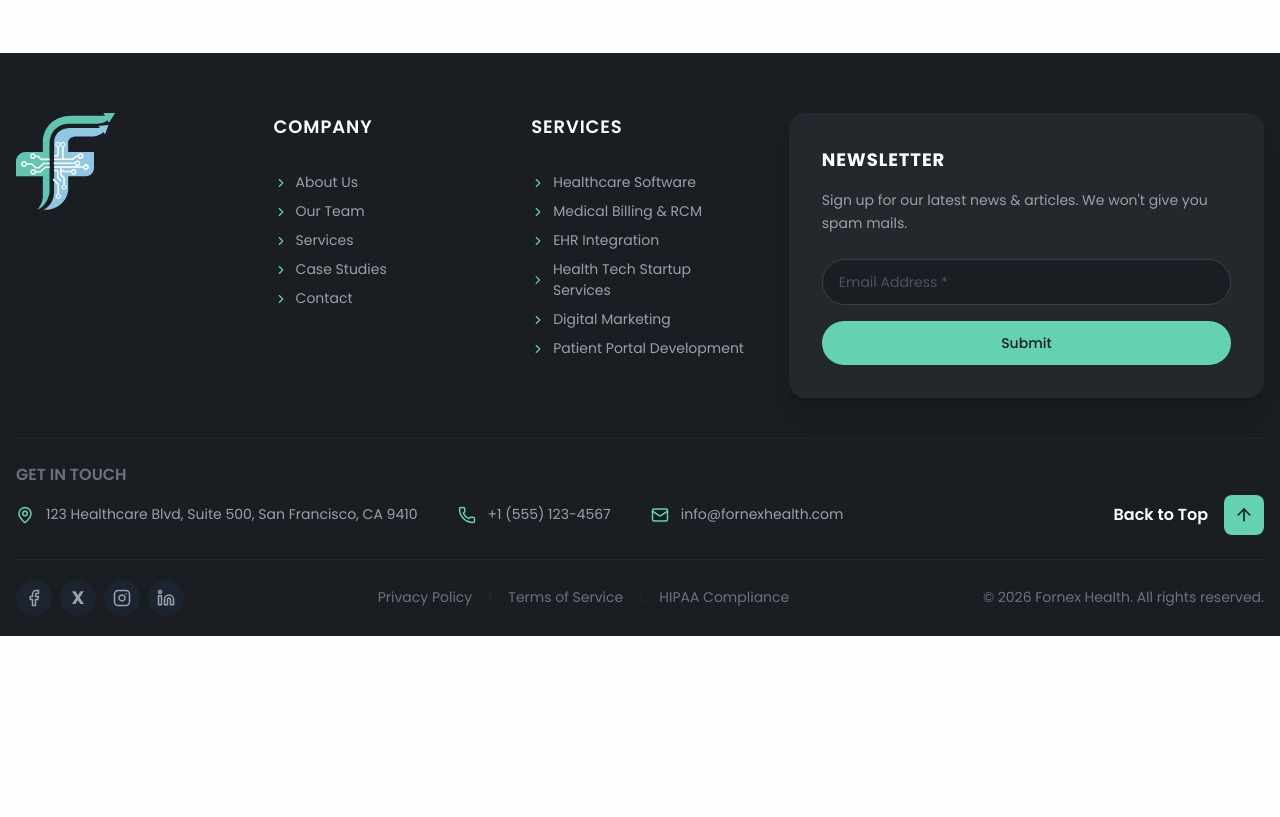
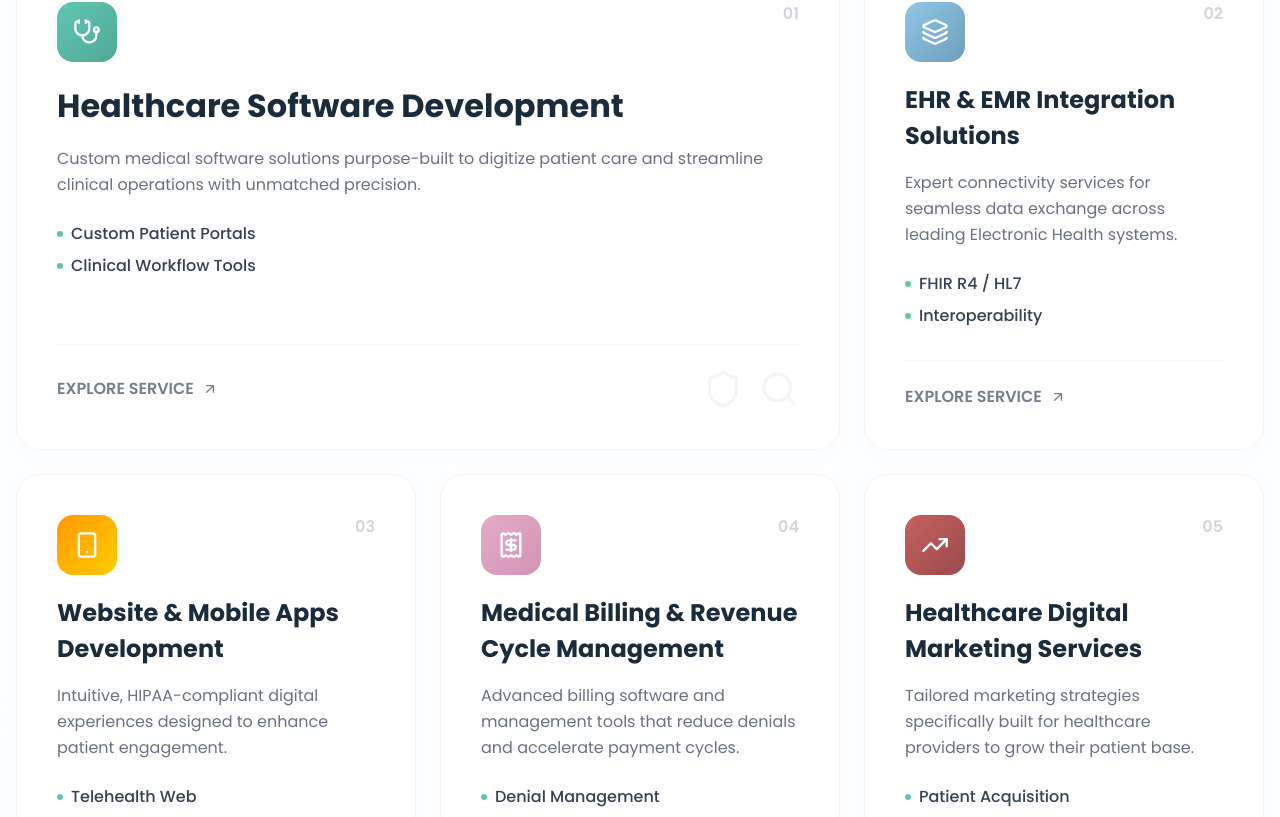
Before and after one commit to pawancreativebuffer/fornex, a Next.js app: page /services in a window 1280 px wide. Shown: the part 1463-2280 px from the top of the page. Before the commit the page ends 2099 px from the top, so only its background shows below. Built offline with nearby package versions, Linux system fonts and the light colour scheme.

Commit message:
add cards

```diff
--- a/component/sections/ServicesAll.tsx
+++ b/component/sections/ServicesAll.tsx
@@ -1,22 +1,73 @@
 'use client';
 
-import { ArrowRight } from 'lucide-react';
+import {
+    Stethoscope,
+    Layers,
+    Smartphone,
+    Receipt,
+    TrendingUp,
+    ArrowUpRight,
+    Search,
+    Shield
+} from 'lucide-react';
+
+const services = [
+    {
+        id: 1,
+        title: "Healthcare Software Development",
+        description: "Custom medical software solutions purpose-built to digitize patient care and streamline clinical operations with unmatched precision.",
+        icon: Stethoscope,
+        color: "from-[#60C6B1] to-[#4fa996]",
+        size: "lg", // Large card
+        highlights: ["Custom Patient Portals", "Clinical Workflow Tools"]
+    },
+    {
+        id: 2,
+        title: "EHR & EMR Integration Solutions",
+        description: "Expert connectivity services for seamless data exchange across leading Electronic Health systems.",
+        icon: Layers,
+        color: "from-[#90c7e5] to-[#6d9fbb]",
+        size: "sm",
+        highlights: ["FHIR R4 / HL7", "Interoperability"]
+    },
+    {
+        id: 3,
+        title: "Website & Mobile Apps Development",
+        description: "Intuitive, HIPAA-compliant digital experiences designed to enhance patient engagement.",
+        icon: Smartphone,
+        color: "from-[#ff9900] to-[#ffcc00]",
+        size: "sm",
+        highlights: ["Telehealth Web", "Native Mobile"]
+    },
+    {
+        id: 4,
+        title: "Medical Billing & Revenue Cycle Management",
+        description: "Advanced billing software and management tools that reduce denials and accelerate payment cycles.",
+        icon: Receipt,
+        color: "from-[#E3ACC8] to-[#D393B3]",
+        size: "sm",
+        highlights: ["Denial Management", "Claims Processing"]
+    },
+    {
+        id: 5,
+        title: "Healthcare Digital Marketing Services",
+        description: "Tailored marketing strategies specifically built for healthcare providers to grow their patient base.",
+        icon: TrendingUp,
+        color: "from-[#c66060] to-[#9b4b4b]",
+        size: "sm", // Medium card
+        highlights: ["Patient Acquisition", "Brand Strategy"]
+    }
+];
 
 export default function ServicesAll() {
-    const integrations = [
-        "FHIR R4 APIs",
-        "HL7 v2 & v3",
-        "SMART on FHIR",
-        "CDA / C-CDA",
-        "REST APIs",
-        "Webhooks"
-    ];
+    return (
+        <section className="w-full py-10 lg:py-15 bg-[#FCFEFF] relative overflow-hidden">
+            {/* Background Decorative Elements */}
+            <div className="absolute top-0 right-0 w-[500px] h-[500px] bg-blue-50 rounded-full blur-3xl opacity-30 -translate-y-1/2 translate-x-1/2" />
+            <div className="absolute bottom-0 left-0 w-[400px] h-[400px] bg-teal-50 rounded-full blur-3xl opacity-30 translate-y-1/2 -translate-x-1/2" />
 
-    return (
-        <section className="w-full my-10 lg:my-0 lg:py-16 bg-[#FCFEFF] lg:overflow-hidden">
-            <div className="max-w-[1400px] mx-auto px-4 grid lg:grid-cols-1 gap-8 lg:gap-16 items-center">
-
-                {/* Left Content */}
+            <div className="max-w-[1400px] mx-auto px-4 relative z-10">
+                {/* Header Section */}
                 <div className="flex flex-col justify-center relative z-30">
                     <div className="flex items-center justify-center gap-2 text-[#90c7e5] font-medium text-sm lg:text-base mb-4">
                         <div className="w-2.5 h-2.5 bg-[#90c7e5] rounded-full shadow-[0_0_10px_rgba(144,199,229,0.5)]" />
@@ -32,9 +83,62 @@ export default function ServicesAll() {
                     </p>
                 </div>
 
-                {/* Right Visuals */}
-                <div className="relative w-full flex justify-center">
-                    wf
+                {/* Services Bento Grid */}
+                <div className="grid grid-cols-1 md:grid-cols-2 lg:grid-cols-3 gap-6 auto-rows-fr mt-16">
+                    {services.map((service, index) => {
+                        const Icon = service.icon;
+                        return (
+                            <div
+                                key={service.id}
+                                className={`group relative p-6 lg:p-10 rounded-3xl border border-gray-100 bg-white shadow-[0_4px_20px_rgba(0,0,0,0.02)] transition-all duration-500 hover:shadow-[0_20px_40px_rgba(0,0,0,0.06)] hover:-translate-y-2 flex flex-col overflow-hidden ${service.size === 'lg' ? 'lg:col-span-2' : ''
+                                    }`}
+                            >
+                                {/* Hover Glow */}
+                                <div className={`absolute top-0 right-0 w-32 h-32 bg-gradient-to-br transition-all duration-700 opacity-0 group-hover:opacity-18 blur-2xl rounded-full ${service.color}`} />
+
+                                <div className="flex justify-between items-start mb-5 relative z-10">
+                                    <div className={`p-4 rounded-2xl bg-gradient-to-br ${service.color} text-white shadow-lg shadow-current/20 group-hover:scale-110 group-hover:rotate-6 transition-all duration-500`}>
+                                        <Icon size={28} />
+                                    </div>
+                                    <span className="text-[16px] font-[600] text-gray-300 group-hover:text-[#000] transition-colors">
+                                        0{service.id}
+                                    </span>
+                                </div>
+
+                                <h3 className={`font-bold text-[#1a2b3c] mb-4 group-hover:text-transparent group-hover:bg-clip-text group-hover:bg-gradient-to-r ${service.color} transition-all duration-300 ${service.size === 'lg' ? 'text-[22px] lg:text-[32px]' : 'text-[22px] lg:text-[24px]'
+                                    }`}>
+                                    {service.title}
+                                </h3>
+
+                                <p className="text-gray-500 mb-6 text-base font-regular leading-relaxed">
+                                    {service.description}
+                                </p>
+
+                                <div className="space-y-2 mb-8">
+                                    {service.highlights.map((highlight, i) => (
+                                        <div key={i} className="flex items-center gap-2 text-[16px] font-medium text-gray-700">
+                                            <div className="w-1.5 h-1.5 rounded-full bg-[#60c6b1]" />
+                                            {highlight}
+                                        </div>
+                                    ))}
+                                </div>
+
+                                <div className="pt-6 border-t border-gray-50 flex items-center justify-between mt-auto">
+                                    <button className="text-[16px] font-[600] text-[#1a2b3c] flex items-center gap-2 opacity-60 group-hover:opacity-100 transition-all cursor-pointer">
+                                        EXPLORE SERVICE <ArrowUpRight size={16} />
+                                    </button>
+
+                                    {/* Small Decorative Elements for Lg Card */}
+                                    {service.size === 'lg' && (
+                                        <div className="hidden lg:flex gap-4 opacity-10 group-hover:opacity-30 transition-opacity">
+                                            <Shield size={40} className="text-gray-400" />
+                                            <Search size={40} className="text-gray-400" />
+                                        </div>
+                                    )}
+                                </div>
+                            </div>
+                        );
+                    })}
                 </div>
             </div>
         </section>
```
